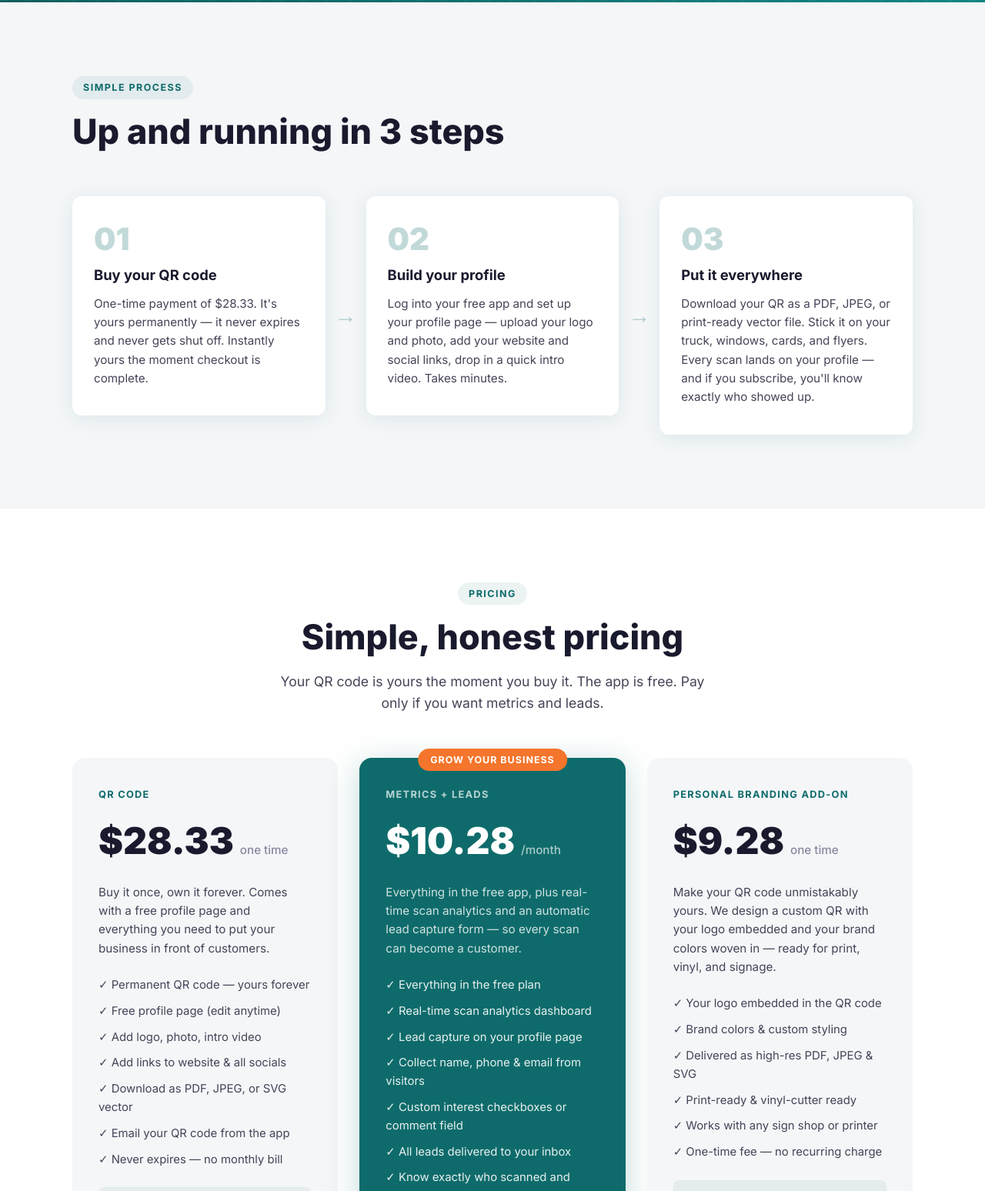
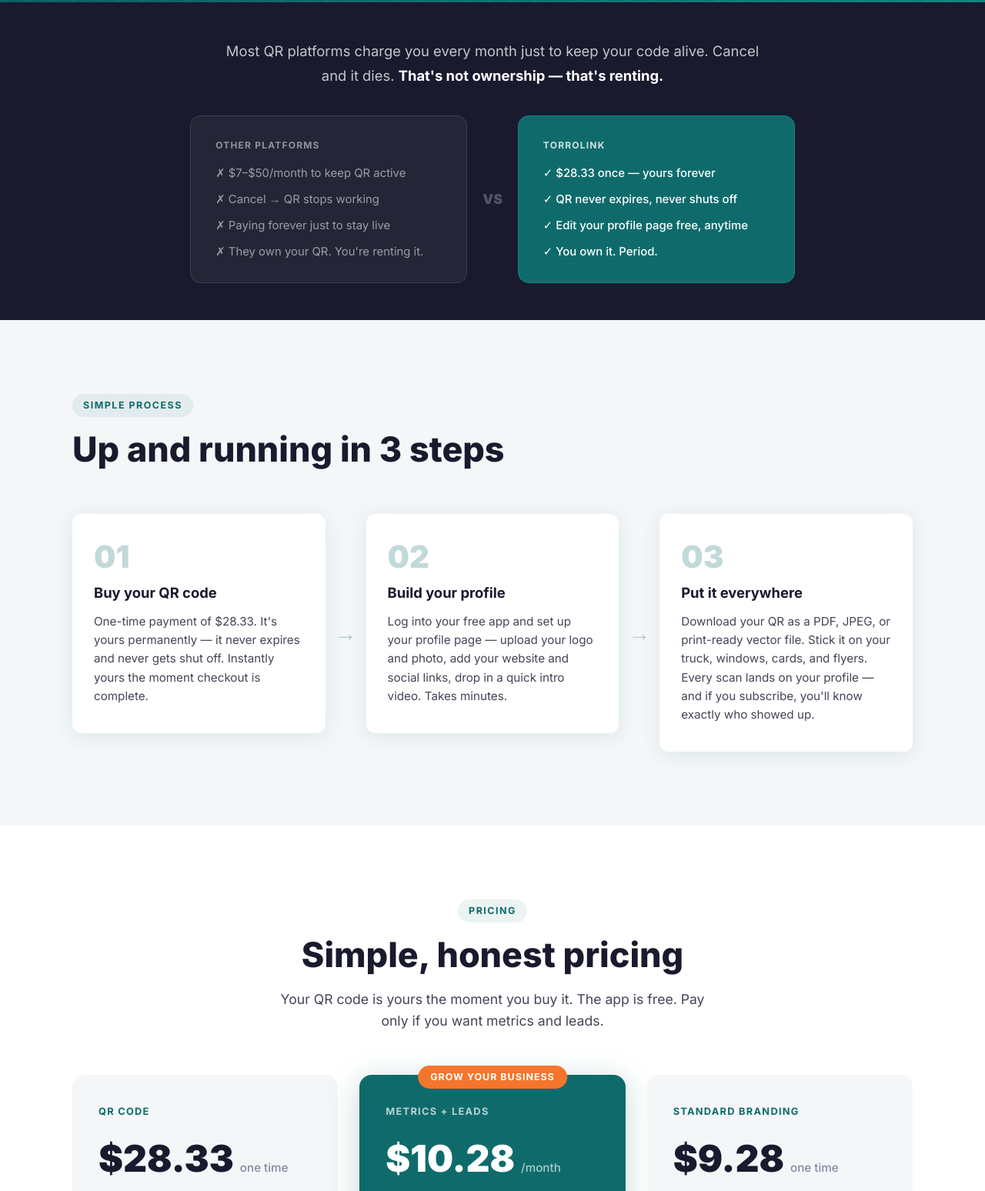
Before and after one commit to SpidermanLMO/torrolink, a website: page index.html in a window 1280 px wide. Shown: the part 884-2432 px from the top of the page at 77% size. Drawn offline with Linux system fonts and the light colour scheme.

Commit message:
Add competitor comparison, Custom Branding tier at $18.28

```diff
--- a/index.html
+++ b/index.html
@@ -37,6 +37,34 @@
         <div class="stat"><span>$28.33</span><small>One-time — own it forever</small></div>
         <div class="stat"><span>∞</span><small>Scans, edits, downloads — always free</small></div>
         <div class="stat"><span>$10.28</span><small>/mo for metrics &amp; lead capture</small></div>
+      </div>
+    </div>
+  </section>
+
+  <!-- COMPETITOR COMPARISON -->
+  <section class="compare">
+    <div class="container">
+      <div class="compare-headline">Most QR platforms charge you every month just to keep your code alive. Cancel and it dies. <strong>That's not ownership — that's renting.</strong></div>
+      <div class="compare-grid">
+        <div class="compare-col compare-them">
+          <div class="compare-label">Other platforms</div>
+          <ul>
+            <li>✗ $7–$50/month to keep QR active</li>
+            <li>✗ Cancel → QR stops working</li>
+            <li>✗ Paying forever just to stay live</li>
+            <li>✗ They own your QR. You're renting it.</li>
+          </ul>
+        </div>
+        <div class="compare-vs">VS</div>
+        <div class="compare-col compare-us">
+          <div class="compare-label">Torrolink</div>
+          <ul>
+            <li>✓ $28.33 once — yours forever</li>
+            <li>✓ QR never expires, never shuts off</li>
+            <li>✓ Edit your profile page free, anytime</li>
+            <li>✓ You own it. Period.</li>
+          </ul>
+        </div>
       </div>
     </div>
   </section>
@@ -118,23 +146,42 @@
           <button onclick="checkout('metrics')" class="btn btn-primary plan-btn">Start Free Trial</button>
         </div>
 
-        <!-- BRANDING ADD-ON (standalone card) -->
+        <!-- STANDARD BRANDING ADD-ON -->
         <div class="plan">
-          <div class="plan-tag">Personal Branding Add-On</div>
+          <div class="plan-tag">Standard Branding</div>
           <div class="plan-price"><span class="price-amount">$9.28</span><span class="price-note">one time</span></div>
-          <p class="plan-desc">Make your QR code unmistakably yours. We design a custom QR with your logo embedded and your brand colors woven in — ready for print, vinyl, and signage.</p>
+          <p class="plan-desc">Upload your logo and we embed it right in the center of your QR code. You preview the design and approve it before anything goes out.</p>
           <ul class="plan-features">
-            <li>✓ Your logo embedded in the QR code</li>
-            <li>✓ Brand colors &amp; custom styling</li>
-            <li>✓ Delivered as high-res PDF, JPEG &amp; SVG</li>
-            <li>✓ Print-ready &amp; vinyl-cutter ready</li>
-            <li>✓ Works with any sign shop or printer</li>
+            <li>✓ Your logo embedded in the QR center</li>
+            <li>✓ Preview before we finalize</li>
+            <li>✓ High-res PNG delivered to your inbox</li>
+            <li>✓ Print-ready for cards, signs &amp; vinyl</li>
             <li>✓ One-time fee — no recurring charge</li>
           </ul>
           <div class="plan-addon">
             <strong>Add it during checkout</strong> when you buy your QR code, or order it separately anytime.
           </div>
-          <button onclick="checkout('branding')" class="btn btn-outline-dark plan-btn">Add Branding</button>
+          <button onclick="checkout('branding')" class="btn btn-outline-dark plan-btn">Add Standard Branding</button>
+        </div>
+
+        <!-- CUSTOM BRANDING ADD-ON -->
+        <div class="plan">
+          <div class="plan-badge" style="background:#0f6b6b;">Most Branded</div>
+          <div class="plan-tag">Custom Branding</div>
+          <div class="plan-price"><span class="price-amount">$18.28</span><span class="price-note">one time</span></div>
+          <p class="plan-desc">Full control over your QR's look — logo, colors, dot style, and frame. Preview the design without the QR pattern first, then approve it and we generate the final.</p>
+          <ul class="plan-features">
+            <li>✓ Everything in Standard Branding</li>
+            <li>✓ Custom QR dot style (squares, dots, rounded)</li>
+            <li>✓ Custom QR color — match your brand</li>
+            <li>✓ Optional "Scan Me" frame around the QR</li>
+            <li>✓ Preview logo design before QR is generated</li>
+            <li>✓ High-res PDF, PNG &amp; SVG — print &amp; vinyl ready</li>
+          </ul>
+          <div class="plan-addon">
+            <strong>You see and approve the design first.</strong> We don't generate the final QR until you say it looks good.
+          </div>
+          <button onclick="checkout('custom-branding')" class="btn btn-outline-dark plan-btn">Add Custom Branding</button>
         </div>
 
       </div>
@@ -209,9 +256,11 @@
           <select name="plan" required>
             <option value="" disabled selected>Select a plan</option>
             <option value="qr-code">QR Code — $28.33 one-time</option>
-            <option value="qr-code-branding">QR Code + Personal Branding — $37.61</option>
-            <option value="metrics">QR Code + Metrics &amp; Leads — $28.33 + $10.28/mo</option>
-            <option value="full">QR Code + Branding + Metrics — $37.61 + $10.28/mo</option>
+            <option value="qr-code-branding">QR Code + Standard Branding — $37.61</option>
+            <option value="qr-code-custom-branding">QR Code + Custom Branding — $46.61</option>
+            <option value="metrics">Metrics &amp; Leads — $10.28/mo (add-on)</option>
+            <option value="branding">Standard Branding only — $9.28</option>
+            <option value="custom-branding">Custom Branding only — $18.28</option>
           </select>
         </div>
         <textarea name="message" placeholder="Tell us about your business — what does it do, who are your customers, what do you want your QR code to accomplish?" rows="4"></textarea>
--- a/styles.css
+++ b/styles.css
@@ -215,6 +215,62 @@ h2 {
   color: rgba(255,255,255,0.7);
 }
 
+/* ===== COMPETITOR COMPARE ===== */
+.compare {
+  background: var(--charcoal);
+  padding: 48px 0;
+}
+.compare-headline {
+  text-align: center;
+  color: rgba(255,255,255,0.75);
+  font-size: clamp(1rem, 2vw, 1.15rem);
+  max-width: 700px;
+  margin: 0 auto 36px;
+  line-height: 1.7;
+}
+.compare-headline strong { color: var(--white); }
+.compare-grid {
+  display: flex;
+  align-items: center;
+  justify-content: center;
+  gap: 0;
+  flex-wrap: wrap;
+}
+.compare-col {
+  flex: 1;
+  min-width: 260px;
+  max-width: 360px;
+  border-radius: 14px;
+  padding: 28px 32px;
+}
+.compare-them {
+  background: rgba(255,255,255,0.05);
+  border: 1px solid rgba(255,255,255,0.1);
+}
+.compare-us {
+  background: var(--teal);
+  border: 1px solid var(--teal-light);
+}
+.compare-label {
+  font-size: 0.75rem;
+  font-weight: 700;
+  letter-spacing: 0.1em;
+  text-transform: uppercase;
+  color: rgba(255,255,255,0.5);
+  margin-bottom: 16px;
+}
+.compare-us .compare-label { color: rgba(255,255,255,0.8); }
+.compare-col ul { list-style: none; display: flex; flex-direction: column; gap: 10px; }
+.compare-them ul li { color: rgba(255,255,255,0.55); font-size: 0.93rem; }
+.compare-us ul li { color: var(--white); font-size: 0.93rem; font-weight: 500; }
+.compare-vs {
+  font-size: 1.1rem;
+  font-weight: 900;
+  color: rgba(255,255,255,0.25);
+  padding: 0 20px;
+  flex-shrink: 0;
+}
+
 /* ===== HOW IT WORKS ===== */
 .how { background: var(--gray-light); }
 .how h2 { margin-bottom: 56px; }
```
